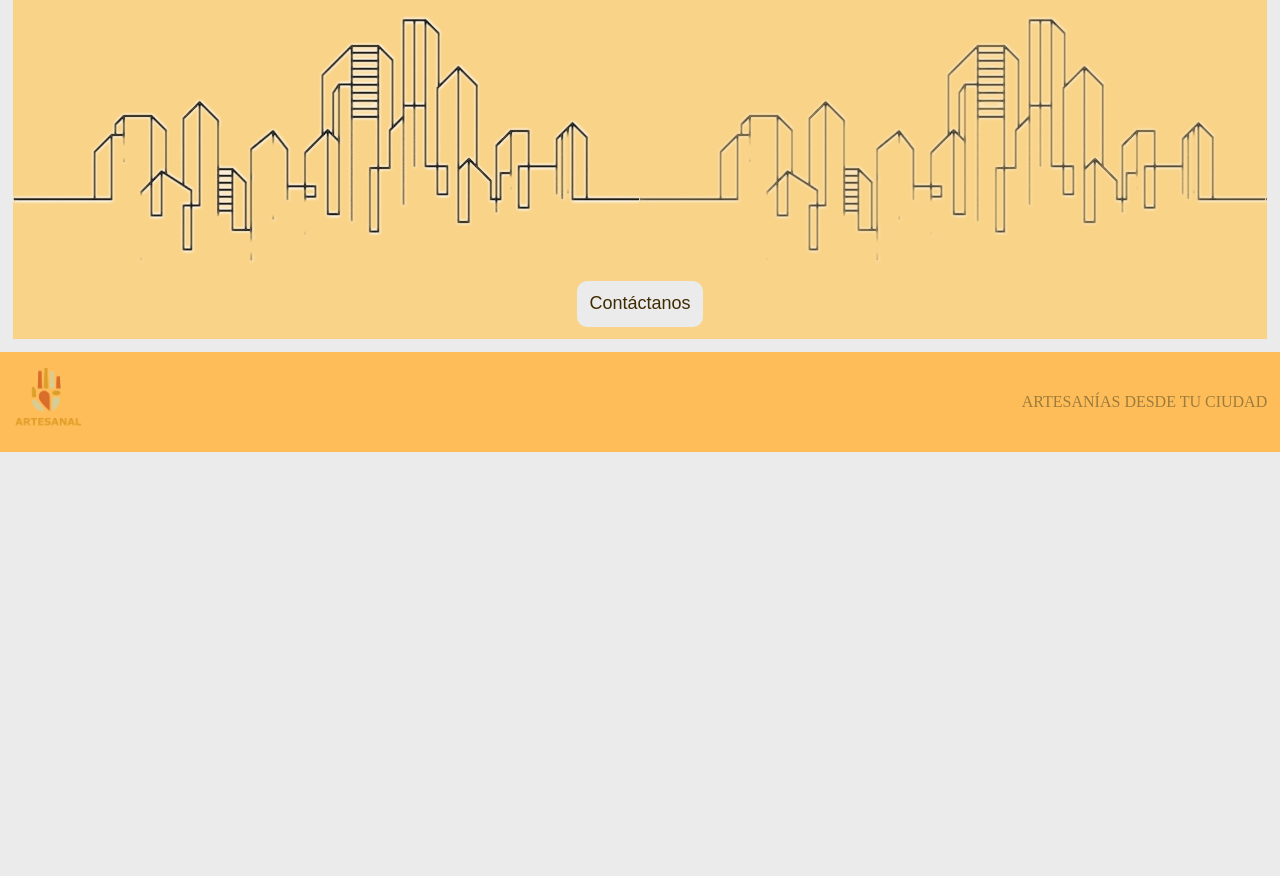
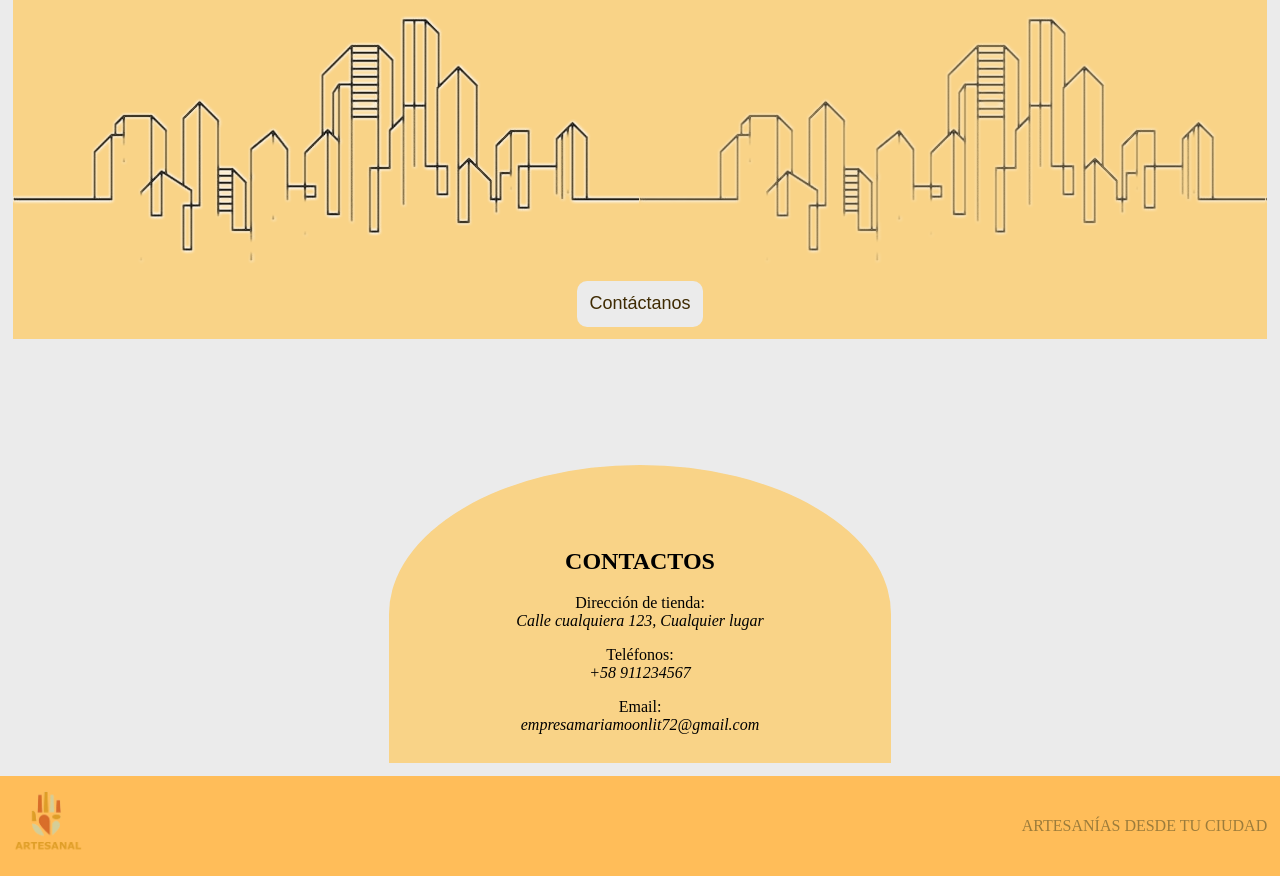
Before and after one commit to siberiaaa/fastapi-lab, a FastAPI app: page / in a window 1280 px wide. Shown: the part 172-1048 px from the top of the page. Before the commit the page ends 624 px from the top, so only its background shows below. Run offline with FastAPI, Linux system fonts and the light colour scheme.

Commit message:
Con la parte del principal bonito

```diff
--- a/static/styles.css
+++ b/static/styles.css
@@ -144,6 +144,18 @@ h1, h2, h3 {
     border: none;
     border-radius: 10px;
     padding: 1%;
+}
+
+.contactanos {
+    background-color: #f9d387;
+    border-top-left-radius: 50%;
+    border-top-right-radius: 50%;
+    margin-left: 30%;
+    margin-right: 30%;
+    padding-top: 5%;
+    padding-bottom: 1%;
+    margin-top: 10%;
+    text-align: center;
 }
 
 button, details {
--- a/templates/usuarios/principal.html
+++ b/templates/usuarios/principal.html
@@ -12,8 +12,21 @@
     </div>
 </section>
 
-<section>
-
+<section class="contactanos">
+    <h1>CONTACTOS</h1>
+    <p>
+        Dirección de tienda: <br>
+        <i>Calle cualquiera 123, Cualquier lugar</i>
+    </p>
+    <p>
+        Teléfonos: <br>
+        <i>+58 911234567</i>
+    </p>
+    <p>
+        Email: <br>
+        <i>empresamariamoonlit72@gmail.com</i>
+    </p>
+<!-- hola@vivalavinotinto.ve -->
 </section>
 
 {% endblock %}
```
